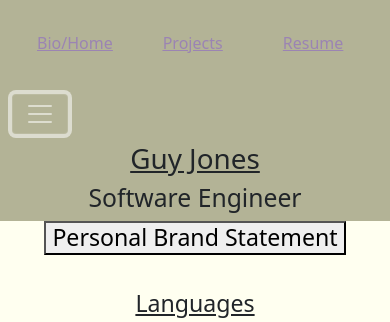
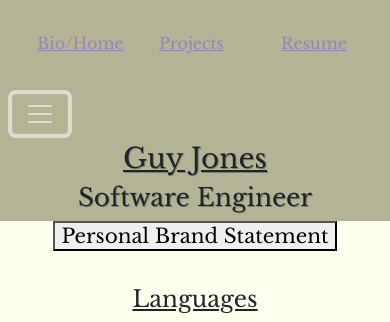
Before and after one commit to GJones81/GJones81.2, a plain HTML site: page index.html in a window 390 px wide. Both pictures are taken after a click on the button "Toggle navigation". Shown: the top 322 px of the page. Drawn offline with nearby package versions, Linux system fonts and the light colour scheme.

Commit message:
Updating styling/spacing

```diff
--- a/desktop.css
+++ b/desktop.css
@@ -1,5 +1,6 @@
 body {
     background-color: #FFFFF0;
+    font-family: 'Libre Baskerville', serif;
 }
 
 a {
@@ -33,10 +34,13 @@ a {
 
 #name {
     text-align: center;
+    text-shadow: 1px 1px #80806B;
+    text-decoration: underline;
 }
 
 #title {
     text-align: center;
+    text-shadow: 1px 1px #80806B;
 }
 
 #brand-statement {
--- a/index.html
+++ b/index.html
@@ -4,6 +4,8 @@
     <meta charset="UTF-8">
     <meta name="viewport" content="width=device-width, initial-scale=1.0">
     <link href="https://cdn.jsdelivr.net/npm/bootstrap@5.0.0-beta1/dist/css/bootstrap.min.css" rel="stylesheet" integrity="sha384-giJF6kkoqNQ00vy+HMDP7azOuL0xtbfIcaT9wjKHr8RbDVddVHyTfAAsrekwKmP1" crossorigin="anonymous">
+    <link rel="preconnect" href="https://fonts.gstatic.com">
+    <link href="https://fonts.googleapis.com/css2?family=Libre+Baskerville&display=swap" rel="stylesheet">
     <link rel="stylesheet" media="screen and (max-width: 820px)" type="text/css" href="mobile.css">
     <link rel="stylesheet" media="screen and (min-width: 821px) and (max-width: 1099px)" type="text/css" href="tablet.css">
 	<link rel="stylesheet" media="screen and (min-width: 1100px)" type="text/css" href="desktop.css">
@@ -13,22 +15,22 @@
     <div style="background-color: #B3B396;">
         <div id="fixed-menu" class="container">
             <div id="nav-bar-row" class="row align-items-center">
-                <div class="col">
+                <div class="col-2">
                     <button type="button" class="btn btn-link">
                         <a href="index.html">Bio/Home</a>
                     </button>
                 </div>
-                <div class="col">
+                <div class="col-2">
                     <button type="button" class="btn btn-link">
                         <a href="projects.html">Projects</a>
                     </button>
                 </div>
-                <div class="col">
+                <div class="col-2">
                     <button type="button" class="btn btn-link">
                         <a href="Guy Jones Design Resume 2020 copy.pdf" target="blank">Resume</a>
                     </button>
                 </div>
-                <div id="nav-bar-spacer" class="col-8"></div>
+                <div id="nav-bar-spacer" class="col-6"></div>
             </div>
         </div>
     </div>
@@ -36,17 +38,17 @@
         <div class="collapse" id="navbarToggleExternalContent">
             <div class="bg p-4">
                 <div class="row">
-                    <div class="col">
+                    <div class="col-4">
                         <button type="button" class="btn btn-link">
                             <a href="index.html">Bio/Home</a>
                         </button>
                     </div>
-                    <div class="col">
+                    <div class="col-4">
                         <button type="button" class="btn btn-link">
                             <a href="projects.html">Projects</a>
                         </button>
                     </div>
-                    <div class="col">
+                    <div class="col-4">
                         <button type="button" class="btn btn-link">Resume</button>
                     </div>
                 </div>
@@ -63,7 +65,7 @@
     <div id="name-container">
         <div class="row">
             <div class="col">
-                <h1 style="text-decoration: underline;" id="name">Guy Jones</h1>
+                <h1 id="name">Guy Jones</h1>
             </div>
         </div>
         <div class="row">
@@ -83,7 +85,7 @@
     <div class="accordion" id="brand-statement-accordion">
         <div class="accordion-item">
           <h3 class="accordion-header" id="headingOne">
-            <button type="button" data-bs-toggle="collapse" data-bs-target="#collapseOne" aria-expanded="true" aria-controls="collapseOne">
+            <button id="brand-statement-button" type="button" data-bs-toggle="collapse" data-bs-target="#collapseOne" aria-expanded="true" aria-controls="collapseOne">
               Personal Brand Statement
             </button>
           </h3>
--- a/mobile.css
+++ b/mobile.css
@@ -1,5 +1,6 @@
 body {
    background-color: #FFFFF0;
+   font-family: 'Libre Baskerville', serif;
 }
 
 a {
@@ -32,10 +33,13 @@ a {
 
 #name {
     text-align: center;
+    text-shadow: 1px 1px #80806B;
+    text-decoration: underline;
 }
 
 #title {
     text-align: center;
+    text-shadow: 1px 1px #80806B;
 }
 
 #brand-statement {
@@ -44,6 +48,10 @@ a {
 
 #brand-statement-accordion {
     text-align: center;
+}
+
+#brand-statement-button {
+    font-size: 20px;
 }
 
 #skills-container {
--- a/tablet.css
+++ b/tablet.css
@@ -1,5 +1,6 @@
 body {
     background-color: #FFFFF0;
+    font-family: 'Libre Baskerville', serif;
 }
 
 a {
@@ -28,10 +29,13 @@ a {
 
 #name {
     text-align: center;
+    text-shadow: 1px 1px #80806B;
+    text-decoration: underline;
 }
 
 #title {
     text-align: center;
+    text-shadow: 1px 1px #80806B;
 }
 
 #brand-statement {
```
Also changed, not shown: projects.html (+5 -3 lines).
